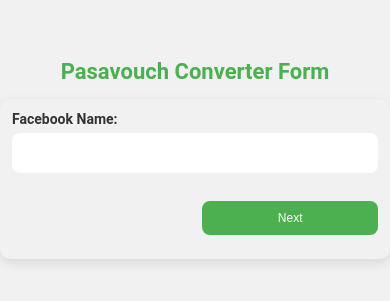
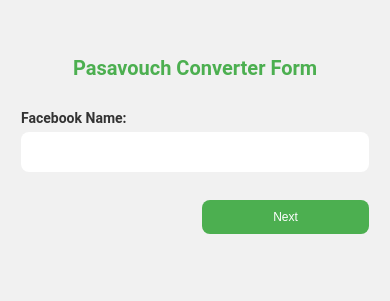
Before and after one commit to pasavouch/pasavouch-form, a plain HTML site: page index.html in a window 390 px wide. Shown: the part 273-574 px from the top of the page. Drawn offline with Linux system fonts and the light colour scheme.

Commit message:
Update index.html

```diff
--- a/index.html
+++ b/index.html
@@ -30,13 +30,11 @@
     form {
       background: #f1f1f1; /* Matches the page background */
       width: 100%;
-      max-width: 500px; /* Adjusted width for larger screens */
+      max-width: 380px;
       padding: 20px;
       box-sizing: border-box;
       display: flex;
       flex-direction: column;
-      border-radius: 10px; /* Smooth corners */
-      box-shadow: 0 4px 12px rgba(0, 0, 0, 0.1); /* Subtle shadow for elevation */
     }
 
     label {
@@ -110,27 +108,13 @@
     }
 
     /* Responsive Design */
-    @media (max-width: 768px) {
+    @media (max-width: 600px) {
       h1 {
-        font-size: 22px;
+        font-size: 20px;
       }
 
       form {
         padding: 16px;
-      }
-
-      input, select, button {
-        font-size: 16px;
-      }
-
-      .button-group button {
-        font-size: 12px;
-      }
-    }
-
-    @media (max-width: 480px) {
-      form {
-        padding: 12px;
       }
 
       input, select, button {
```
